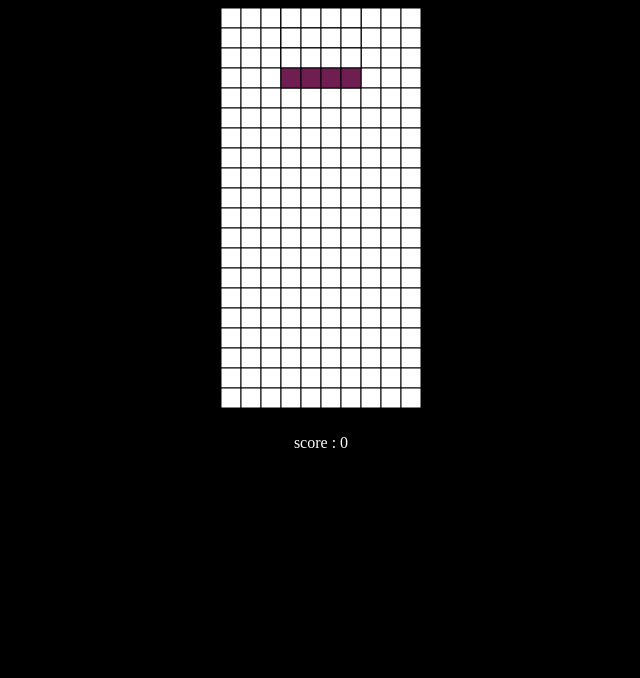
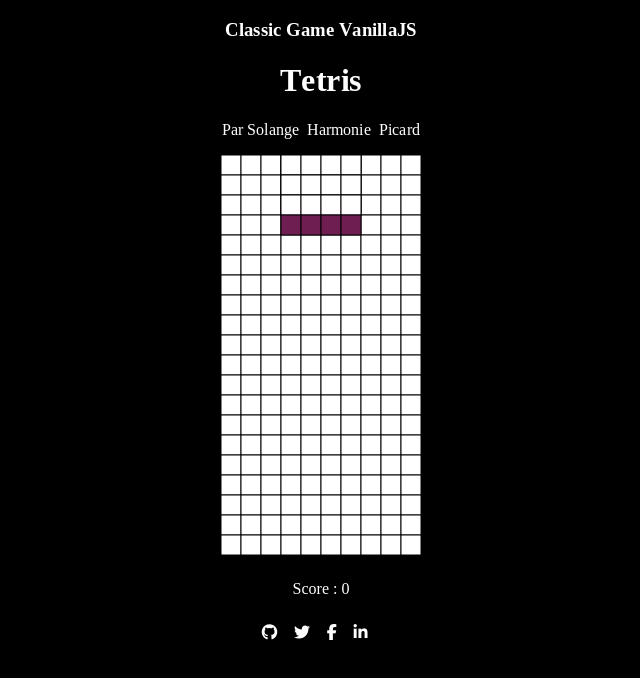
Before and after one commit to SolangeHarmoniePICARD/Tetris, a plain HTML site: page index.html in a window 1280 px wide. Shown: the whole page, without its empty margins (319-959 px from the left). Drawn offline with Linux system fonts and the light colour scheme.

Commit message:
Ajout d'une animation sur le texte.

```diff
--- a/index.html
+++ b/index.html
@@ -3,18 +3,34 @@
   <head>
     <meta charset="utf-8">
     <meta name="author" lang="fr" content="Solange Harmonie PICARD">
+    <meta name="viewport" content="width=device-width, initial-scale=1">
     <title>Tetris</title>
     <link rel="stylesheet" href="style.css">
     <link rel="icon" type="image/png" href="icone-tetris.png" />
   </head>
   <body>
-    <!-- Je dessine ma grille avec la balise canvas -->
+  <div class="animate twister-letters">
+    <h3 id="subtitle"><span>C</span><span>l</span><span>a</span><span>s</span><span>s</span><span>i</span><span>c</span> <span>G</span><span>a</span><span>m</span><span>e</span> <span>V</span><span>a</span><span>n</span><span>i</span><span>l</span><span>l</span><span>a</span><span>J</span><span>S</span></h2>
+    <h1 id="title"><span>T</span><span>e</span><span>t</span><span>r</span><span>i</span><span>s</span></h1>
+    <p id="author">
+      <span>P</span><span>a</span><span>r</span> <span>S</span><span>o</span><span>l</span><span>a</span><span>n</span><span>g</span><span>e</span> &nbsp;<span>H</span><span>a</span><span>r</span><span>m</span><span>o</span><span>n</span><span>i</span><span>e</span> &nbsp;<span>P</span><span>i</span><span>c</span><span>a</span><span>r</span><span>d</span>
+    </p>
+  </div>
+      <!-- Je dessine ma grille avec la balise canvas -->
     <canvas id="tetris" width="200" height="400"></canvas>
     <div id="scoreBox">
-      score : <span id="score">0</span>
+      Score : <span id="score">0</span>
     </div>
+
+    <p id="rs">
+      <a target="_blank" class="rs-icone" href="https://github.com/SolangeHarmoniePICARD"><i class="fab fa-github"></i></a>
+      <a target="_blank" class="rs-icone" href="https://twitter.com/SolangeHarmonie?lang=fr"><i class="fab fa-twitter"></i></a>
+      <a target="_blank" class="rs-icone" href="https://www.facebook.com/solangeharmonie.picard.5"><i class="fab fa-facebook-f"></i></a>
+      <a target="_blank" class="rs-icone" href="https://www.linkedin.com/in/solange-harmonie-picard/"><i class="fab fa-linkedin-in"></i></a>
+    </p>
     <script src="tetrominoes.js"></script>
     <script src="tetris.js"></script>
-
+    <!-- Fontawesome -->
+    <script src="https://kit.fontawesome.com/6fee70888d.js"></script>
   </body>
 </html>
--- a/style.css
+++ b/style.css
@@ -1,5 +1,21 @@
-body{
-  background-color: black;
+body, html {
+  background-color:black;
+}
+
+#subtitle, #title, #author {
+  color:white;
+  text-align: center;
+}
+
+
+#rs {
+  text-align: center;
+  margin:1.6em;
+}
+
+#rs a{
+  color:white;
+  margin-right:0.8em;
 }
 
 canvas{
@@ -11,9 +27,105 @@ canvas{
   font-size: 16px;
   text-align: center;
   color: white;
-    margin-top: 1.6em;
+  margin-top: 1.6em;
 }
 
 #score{
   display: inline-block;
 }
+
+/* Twisted letters */
+
+/* Twisted letters */
+
+.animate span {
+    display: inline-block;
+}
+
+.animate span:nth-of-type(2) {
+    animation-delay: .05s;
+}
+.animate span:nth-of-type(3) {
+    animation-delay: .1s;
+}
+.animate span:nth-of-type(4) {
+    animation-delay: .15s;
+}
+.animate span:nth-of-type(5) {
+    animation-delay: .2s;
+}
+.animate span:nth-of-type(6) {
+    animation-delay: .25s;
+}
+.animate span:nth-of-type(7) {
+    animation-delay: .3s;
+}
+.animate span:nth-of-type(8) {
+    animation-delay: .35s;
+}
+.animate span:nth-of-type(9) {
+    animation-delay: .4s;
+}
+.animate span:nth-of-type(10) {
+    animation-delay: .45s;
+}
+.animate span:nth-of-type(11) {
+    animation-delay: .5s;
+}
+.animate span:nth-of-type(12) {
+    animation-delay: .55s;
+}
+.animate span:nth-of-type(13) {
+    animation-delay: .6s;
+}
+.animate span:nth-of-type(14) {
+    animation-delay: .65s;
+}
+.animate span:nth-of-type(15) {
+    animation-delay: .7s;
+}
+.animate span:nth-of-type(16) {
+    animation-delay: .75s;
+}
+.animate span:nth-of-type(17) {
+    animation-delay: .8s;
+}
+.animate span:nth-of-type(18) {
+    animation-delay: .85s;
+}
+.animate span:nth-of-type(19) {
+    animation-delay: .9s;
+}
+.animate span:nth-of-type(20) {
+    animation-delay: .95s;
+}
+.animate span:nth-of-type(21) {
+    animation-delay: .96s;
+}
+.animate span:nth-of-type(22) {
+    animation-delay: .97s;
+}
+.animate span:nth-of-type(23) {
+    animation-delay: .98s;
+}
+.animate span:nth-of-type(24) {
+    animation-delay: .99s;
+}
+
+
+.twister-letters span {
+    opacity: 0;
+    transform: translate(200px, -100px) scale(2);
+    animation: ballDrop .3s forwards;
+}
+
+@keyframes ballDrop {
+    60% {
+        transform: translate(0, 20px) rotate(-180deg) scale(.5);
+    }
+
+    100% {
+        transform: translate(0) rotate(0deg) scale(1);
+        opacity: 1;
+    }
+}
```
